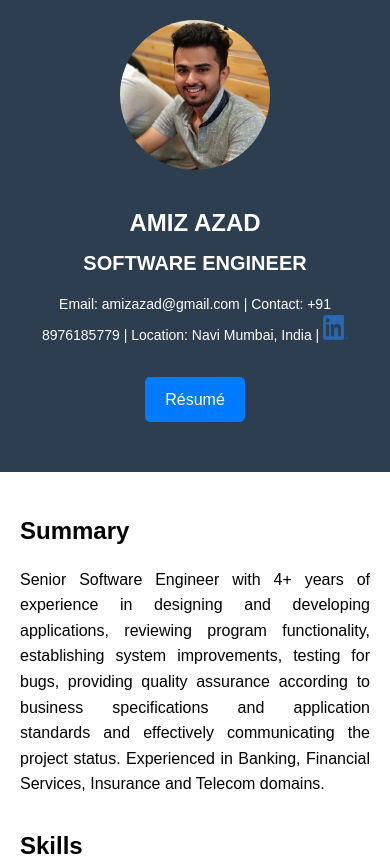
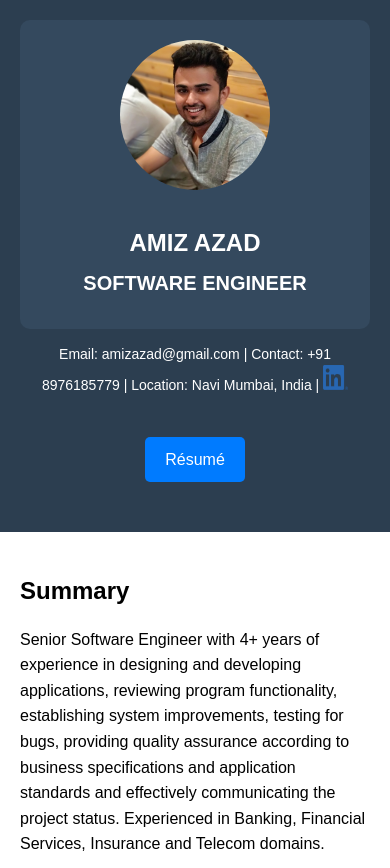
Before and after one commit to AmizAzad/Resume, a plain HTML site: page index.html in a window 390 px wide. Shown: the top 868 px of the page. Drawn offline with Linux system fonts and the light colour scheme.

Commit message:
Header Changes

```diff
--- a/css/styles.css
+++ b/css/styles.css
@@ -17,39 +17,75 @@ header {
     text-align: center;
 }
 
-header img {
-    width: 150px; /* Adjust the width as needed */
+.profile-card {
+    display: flex;
+    justify-content: center;
+    align-items: center;
+    background-color: #34495e;
+    padding: 20px;
+    border-radius: 10px;
+    margin: 0 auto;
+    max-width: 800px;
+}
+
+.profile-details {
+    flex: 1;
+    text-align: left;
+}
+
+.profile-image {
+    flex: 0 0 150px;
+    margin-left: 20px;
+}
+
+.profile-image img {
+    width: 150px;
     height: auto;
-    border-radius: 50%; /* Creates rounded corners */
-    margin-bottom: 10px;
+    border-radius: 50%;
 }
 
 header h1 {
-    margin-bottom: 5px; /* Adjust the spacing */
-    font-size: 24px; /* Adjust the font size */
+    margin-bottom: 5px;
+    font-size: 24px;
 }
 
 header h3 {
-    margin-top: 0px; /* Adjust the spacing */
+    margin-top: 0px;
+    font-size: 20px;
 }
 
-header p {
-    font-size: 14px; /* Adjust the font size */
+#contact {
+    margin-top: 10px;
 }
 
-/* Style for download button */
+#contact p {
+    font-size: 14px;
+}
+
+.linkedin-icon {
+    width: 25px;
+    height: 25px;
+    transition: transform 0.3s ease, background-color 0.3s ease;
+}
+
+.linkedin-icon:hover {
+    transform: scale(1.1);
+    background-color: #0077b5;
+}
+
 .download-button {
     display: inline-block;
     padding: 10px 20px;
-    background-color: #007bff; /* Blue color, change as needed */
+    background-color: #007bff;
     color: #fff;
     text-decoration: none;
     border-radius: 5px;
     transition: background-color 0.3s ease;
+    margin-top: 10px;
 }
 
 .download-button:hover {
-    background-color: #0056b3; /* Darker blue color on hover, change as needed */
+    background-color: #0056b3;
 }
 
 main {
@@ -66,35 +102,21 @@ h2 {
 
 h3 {
     margin-bottom: 10px;
-	font-size: 20px; /* Adjust the font size */
+    font-size: 20px;
 }
 
 h4 {
     margin: 0;
 }
 
-/* Optional: Style for LinkedIn logo */
-#contact img {
-    width: 25px;
-    height: 25px;
-	border-radius: 10%;
-    margin-bottom: 0;
-}
-
-#summary p {
-	text-align: justify;
-}
-
-/* Display skills list in one line */
 .skills-list {
     list-style-type: disc;
-    padding: 0; /* Remove default padding */
-    margin: 0; /* Remove default margin */
+    padding: 0;
+    margin: 0;
 }
 
 .skills-list li {
-    display: inline-block; /* Display list items inline */
-
+    display: inline-block;
 }
 
 article:last-child {
@@ -105,7 +127,7 @@ article:last-child {
 ul {
     list-style-type: disc;
     padding-left: 0;
-	margin-left: 20px; /* Adjust the left margin */
+    margin-left: 20px;
 }
 
 footer {
@@ -114,3 +136,27 @@ footer {
     text-align: center;
     padding: 10px 0;
 }
+
+/* Media Queries for Responsiveness */
+@media (max-width: 500px) {
+    .profile-card {
+        flex-direction: column;
+        align-items: center;
+        text-align: center;
+    }
+
+    .profile-image {
+        order: -1;
+        margin-left: 0;
+        margin-bottom: 10px;
+    }
+
+    .profile-image img {
+        width: 150px;
+    }
+
+    .profile-details {
+        text-align: center;
+        margin-bottom: 0;
+    }
+}
--- a/index.html
+++ b/index.html
@@ -8,11 +8,21 @@
 </head>
 <body>
     <header>
-		<img src="images/profile_picture.jpeg" alt="Profile Picture">
+        <div class="profile-card">
+            <div class="profile-details">
                 <h1>AMIZ AZAD</h1>
                 <h3>SOFTWARE ENGINEER</h3>
+            </div>
+            <div class="profile-image">
+                <img src="images/profile_picture.jpeg" alt="Profile Picture">
+            </div>
+        </div>
         <section id="contact">
-			<p>Email: amizazad@gmail.com | Contact: +91 8976185779 | Location: Navi Mumbai, India | <a href="https://www.linkedin.com/in/amiz-azad" target="_blank"><img src="images/linkedin_logo.png" alt="LinkedIn Profile"></a></p>
+            <p>Email: amizazad@gmail.com | Contact: +91 8976185779 | Location: Navi Mumbai, India |
+                <a href="https://www.linkedin.com/in/amiz-azad" target="_blank">
+                    <img src="images/linkedin_logo.png" alt="LinkedIn Profile" class="linkedin-icon">
+                </a>
+            </p>
         </section>
         <section id="resume-download">
             <a href="pdf/CV_SoftwareEngineer_AmizAzad.pdf" download="CV_SoftwareEngineer_AmizAzad.pdf" class="download-button">Résumé</a>
```
Lines whose indentation alone changed are shown as unchanged.
